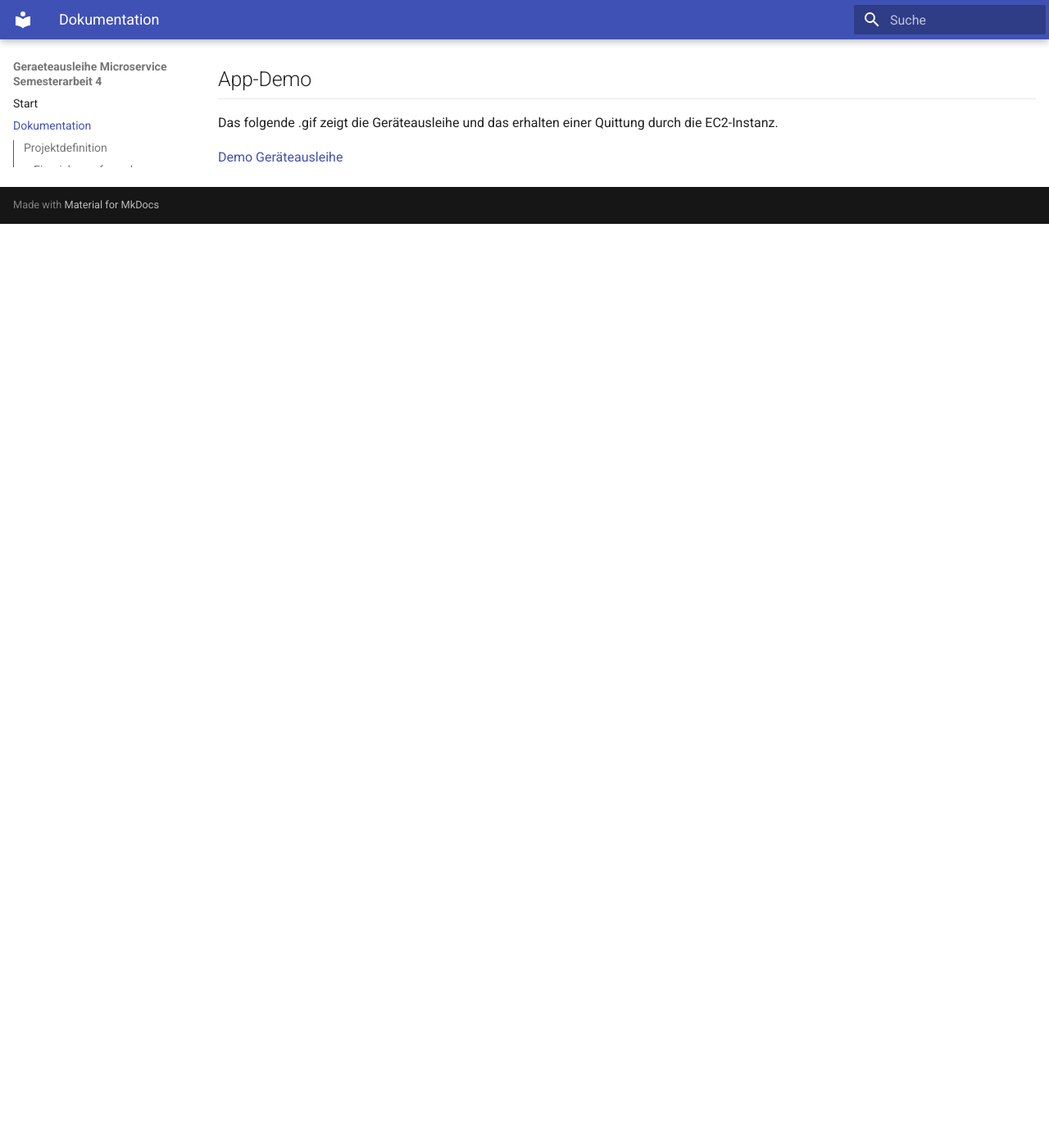
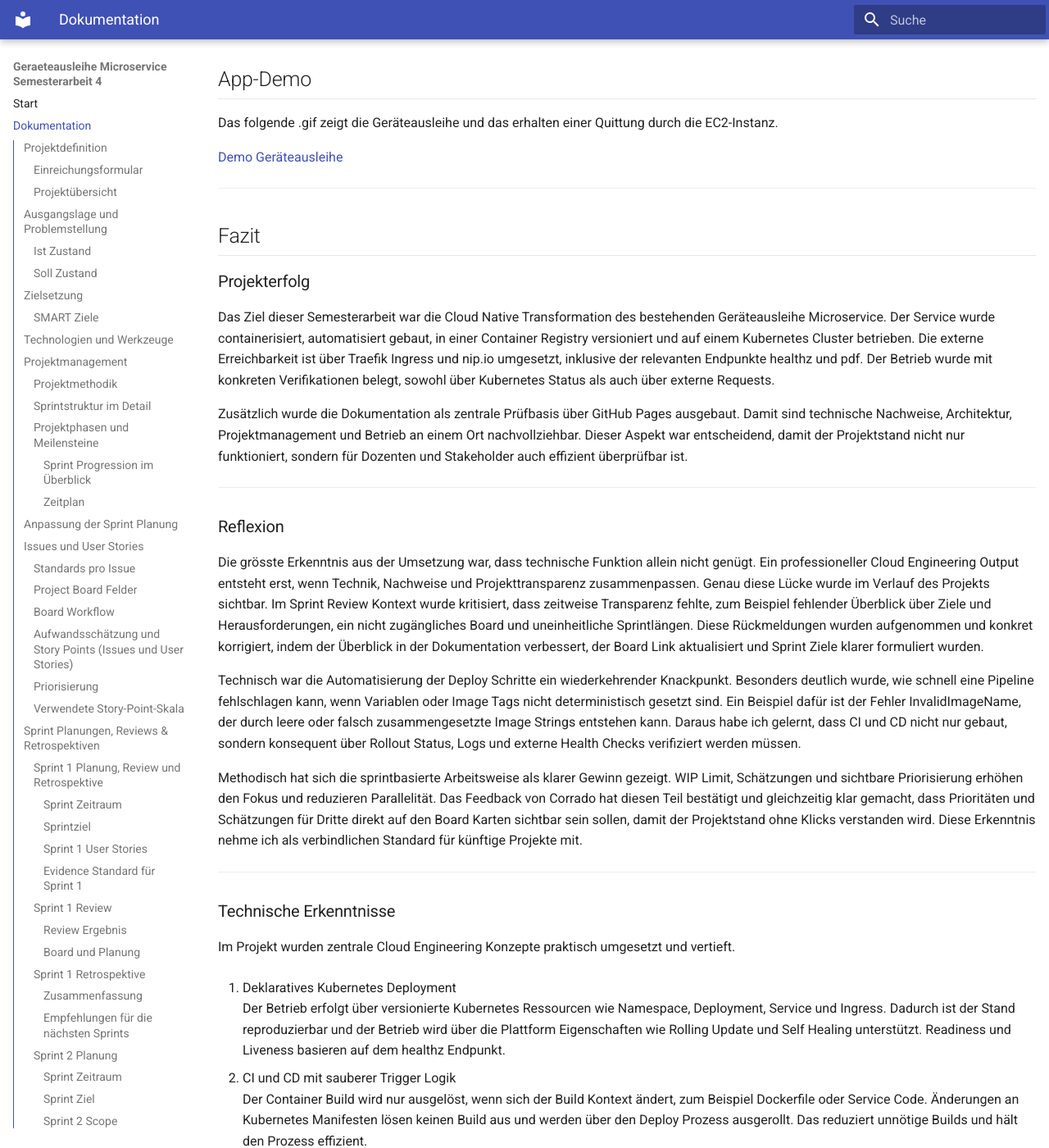
Before and after one commit to Cancani/geraeteausleihe-sem4, an MkDocs documentation site: the page built from docs/dokumentation.md, in a window 1280 px wide and 1400 px high, scrolled down 71184 px. Shown: the whole window at 82% size. Built offline with MkDocs 1.6.1 and Material for MkDocs 9.7.7, drawn with Linux system fonts in a browser that asks for light colours; before the commit the page ends 71457 px from its top, so only the background shows below that; some of the changed text lies outside the part shown.

Commit message:
docs(add): Fazit hinzugefügt

```diff
--- a/docs/dokumentation.md
+++ b/docs/dokumentation.md
@@ -1927,3 +1927,70 @@ Ein Rollback ist möglich, falls ein Deployment fehlschlägt oder die Applikatio
 Das folgende .gif zeigt die Geräteausleihe und das erhalten einer Quittung durch die EC2-Instanz.
 
 [Demo Geräteausleihe](./screenshots/Demo_Geraeteausleihe.gif)
+
+---
+
+## Fazit
+
+### Projekterfolg
+
+Das Ziel dieser Semesterarbeit war die Cloud Native Transformation des bestehenden Geräteausleihe Microservice. Der Service wurde containerisiert, automatisiert gebaut, in einer Container Registry versioniert und auf einem Kubernetes Cluster betrieben. Die externe Erreichbarkeit ist über Traefik Ingress und nip.io umgesetzt, inklusive der relevanten Endpunkte healthz und pdf. Der Betrieb wurde mit konkreten Verifikationen belegt, sowohl über Kubernetes Status als auch über externe Requests.
+
+Zusätzlich wurde die Dokumentation als zentrale Prüfbasis über GitHub Pages ausgebaut. Damit sind technische Nachweise, Architektur, Projektmanagement und Betrieb an einem Ort nachvollziehbar. Dieser Aspekt war entscheidend, damit der Projektstand nicht nur funktioniert, sondern für Dozenten und Stakeholder auch effizient überprüfbar ist.
+
+---
+
+### Reflexion
+
+Die grösste Erkenntnis aus der Umsetzung war, dass technische Funktion allein nicht genügt. Ein professioneller Cloud Engineering Output entsteht erst, wenn Technik, Nachweise und Projekttransparenz zusammenpassen. Genau diese Lücke wurde im Verlauf des Projekts sichtbar. Im Sprint Review Kontext wurde kritisiert, dass zeitweise Transparenz fehlte, zum Beispiel fehlender Überblick über Ziele und Herausforderungen, ein nicht zugängliches Board und uneinheitliche Sprintlängen. Diese Rückmeldungen wurden aufgenommen und konkret korrigiert, indem der Überblick in der Dokumentation verbessert, der Board Link aktualisiert und Sprint Ziele klarer formuliert wurden.
+
+Technisch war die Automatisierung der Deploy Schritte ein wiederkehrender Knackpunkt. Besonders deutlich wurde, wie schnell eine Pipeline fehlschlagen kann, wenn Variablen oder Image Tags nicht deterministisch gesetzt sind. Ein Beispiel dafür ist der Fehler InvalidImageName, der durch leere oder falsch zusammengesetzte Image Strings entstehen kann. Daraus habe ich gelernt, dass CI und CD nicht nur gebaut, sondern konsequent über Rollout Status, Logs und externe Health Checks verifiziert werden müssen.
+
+Methodisch hat sich die sprintbasierte Arbeitsweise als klarer Gewinn gezeigt. WIP Limit, Schätzungen und sichtbare Priorisierung erhöhen den Fokus und reduzieren Parallelität. Das Feedback von Corrado hat diesen Teil bestätigt und gleichzeitig klar gemacht, dass Prioritäten und Schätzungen für Dritte direkt auf den Board Karten sichtbar sein sollen, damit der Projektstand ohne Klicks verstanden wird. Diese Erkenntnis nehme ich als verbindlichen Standard für künftige Projekte mit.
+
+---
+
+### Technische Erkenntnisse
+
+Im Projekt wurden zentrale Cloud Engineering Konzepte praktisch umgesetzt und vertieft.
+
+1. Deklaratives Kubernetes Deployment
+   Der Betrieb erfolgt über versionierte Kubernetes Ressourcen wie Namespace, Deployment, Service und Ingress. Dadurch ist der Stand reproduzierbar und der Betrieb wird über die Plattform Eigenschaften wie Rolling Update und Self Healing unterstützt. Readiness und Liveness basieren auf dem healthz Endpunkt.
+
+2. CI und CD mit sauberer Trigger Logik
+   Der Container Build wird nur ausgelöst, wenn sich der Build Kontext ändert, zum Beispiel Dockerfile oder Service Code. Änderungen an Kubernetes Manifesten lösen keinen Build aus und werden über den Deploy Prozess ausgerollt. Das reduziert unnötige Builds und hält den Prozess effizient.
+
+3. Versionierung und Nachvollziehbarkeit über Tags
+   Die Tagging Strategie mit latest und Commit SHA sorgt dafür, dass jede ausgelieferte Version eindeutig einem Stand zugeordnet werden kann. Das ist die Basis für reproduzierbare Releases und Rollback Fähigkeit.
+
+4. Betrieb und Fehlersuche als Runbook Denkweise
+   Neben der reinen Umsetzung wurde Betrieb dokumentiert, inklusive Rollback Vorgehen und Troubleshooting Checkliste für Ingress, Service Endpoints, Pod Fehler sowie Registry Pull Probleme. Dadurch ist das System nicht nur lauffähig, sondern auch betreibbar.
+
+5. Security als bewusste Abgrenzung zwischen Demo und Produktion
+   Security Group Regeln und grundlegende Host Massnahmen sind dokumentiert. Gleichzeitig ist klar beschrieben, welche Themen bewusst nicht umgesetzt wurden, zum Beispiel TLS, umfassendes Cluster Hardening und erweitertes Secrets Management, und was in einer produktiven Umgebung erforderlich wäre.
+
+6. Observability pragmatisch und nachvollziehbar
+   Observability wurde bewusst schlank gehalten und basiert auf Kubernetes Standardmitteln wie Logs und Events. Ein zentrales Monitoring ist nicht Teil des Demo Setups, wird aber als sinnvoller Ausbaupunkt für Produktion benannt.
+
+---
+
+### Ausblick
+
+Der aktuelle Stand eignet sich als stabile Lern und Demo Umgebung und kann gezielt weiter professionalisiert werden.
+
+1. Projekttransparenz weiter erhöhen
+   Burndown Darstellung prüfen und wenn möglich ergänzen. Priorität und Story Points sollen direkt auf den Karten sichtbar sein, danach Screenshot in die Dokumentation.
+
+2. Evidence schneller erfassbar machen
+   Eine sehr kurze Demo als GIF in die Dokumentation integrieren, damit der Effekt sofort sichtbar ist. Relevante Personen im Review Kontext sollen dabei explizit markiert werden.
+
+3. Risikomanagement weiterentwickeln
+   Die Risikomatrix wird laufend gepflegt. Zusätzlich kann die Risiko Entwicklung über Zeit visualisiert werden, damit Trends sichtbar sind und Massnahmen messbar werden.
+
+4. Technische Härtung und Produktiv Betrieb vorbereiten
+   TLS Einbindung mit cert manager und einem gültigen DNS Setup, ergänzende Cluster Schutzmassnahmen wie Pod Security und Network Policies sowie ein zentrales Monitoring mit Prometheus und Grafana.
+
+5. Nutzen im TBZ Kontext prüfen
+   Mit der Fachstelle klären, ob das Ergebnis langfristig eingesetzt werden kann, damit die investierte Entwicklungszeit nachhaltig verwertet wird.
+
+---
```
